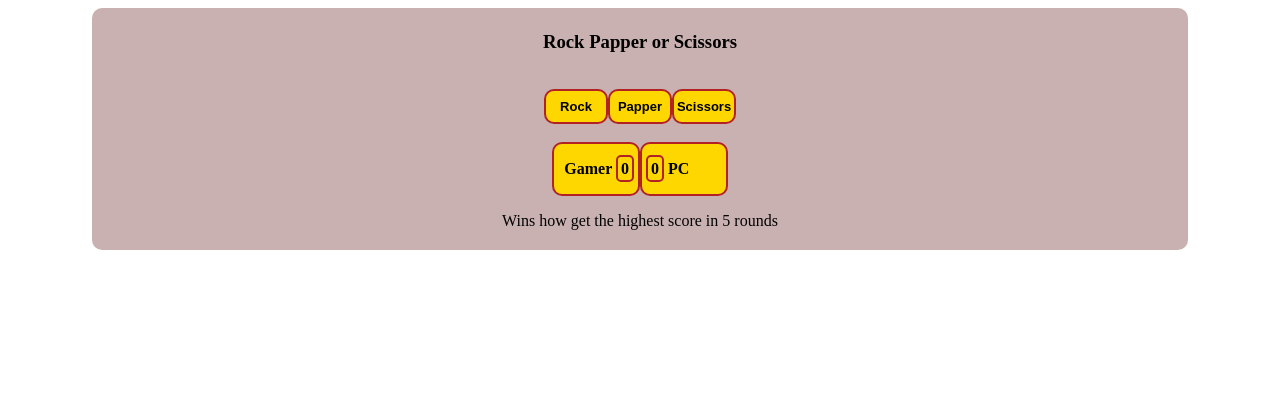
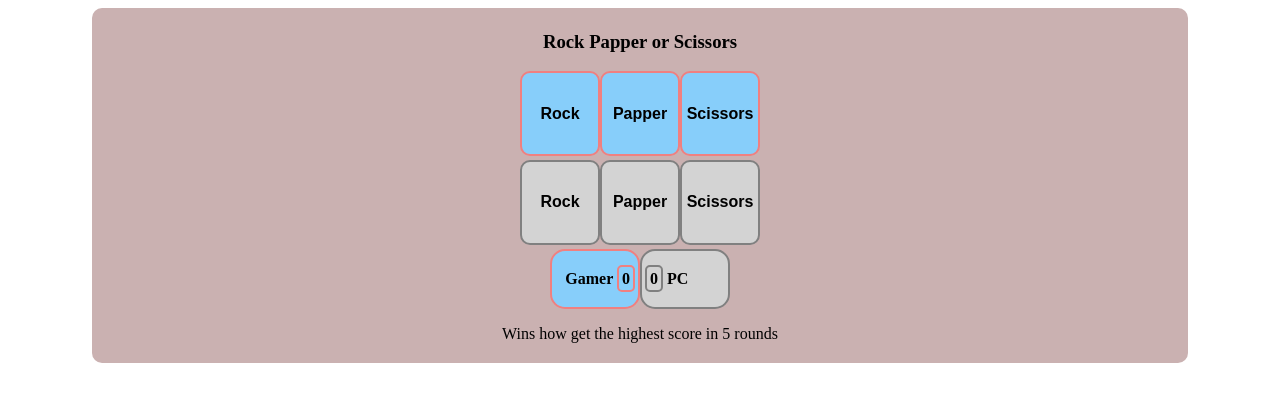
Before and after one commit to eduarmarin/rockPaperScissors, a plain HTML site: page index.html in a window 1280 px wide. Drawn offline with Linux system fonts and the light colour scheme.

Commit message:
This is the last version, files html, css and js were updated

```diff
--- a/index.html
+++ b/index.html
@@ -15,13 +15,17 @@
     <div class="rockpapperscissors">
 
       <h3> Rock Papper or Scissors</h3>
-      <br/>
+
       <div class="buttons">
           <button class="button" type="button" onclick="playerSelection1()" id="playerSelection1"> Rock </button>
           <button class="button" type="button" onclick="playerSelection2()" id="playerSelection2"> Papper </button>
           <button class="button" type="button" onclick="playerSelection3()" id="playerSelection3"> Scissors </button>
       </div>
-      <br/>
+      <div class="pcbuttons">
+          <button class="pcbutton" type="button" id="pcrock"> Rock </button>
+          <button class="pcbutton" type="button" id="pcpapper"> Papper </button>
+          <button class="pcbutton" type="button" id="pcscissor"> Scissors </button>
+      </div>
       <div class="score">
           <div class="gamerscore">
               <p>Gamer <span id="gamer">0</span></p>
--- a/main.js
+++ b/main.js
@@ -73,22 +73,19 @@ function playRound() {
    document.getElementById("gamer").innerHTML = c;
 
     if ((counter.length % 5) === 0) {
-      if(a === 5){         //this one gets the winner
-        varRound="Nobody wins";
-      }
       if(b === c){
         console.log("Game tied");
       }
       if(c > b){
         varRound="Gamer wins";
-        //var winCounter=counter.indexOf("Pc lose");
       }
       if(b > c){
         varRound="Pc wins";
-        //winCounter=counter.indexOf("You lose");
       }
-      //console.log("fifth round");
-      document.getElementById("round").innerHTML = "Fifth round, " +varRound +" the Game"+"<br>"+"<br>"+"Game stars again, wins how get the highest score in 5 roounds";
+      if(a === 5){
+        varRound="Nobody wins";
+      }
+      document.getElementById("round").innerHTML = "Fifth round, " +varRound +" the Game"+"<br>"+"<br>"+"Start again, wins the highest score in 5 rounds";
       counter.length = 0;//array to cero again
     }                    // round counter section end
   }
@@ -97,14 +94,17 @@ function getComputerChoice() {
     var varCt= getRandom();
     //console.log(var2);
     if (varCt<33) {
-      //console.log('smaller than 33 rock');
+      removeBluePc();
+      document.getElementById("pcrock").classList.add("blue");
       return ("Rock"); // choose Rock
     } else {
         if (varCt>66){
-          //console.log('greater than 66 papper');
+          removeBluePc();
+          document.getElementById("pcpapper").classList.add("blue");
           return ("Papper"); // choose Papper
         } else {
-            //console.log('between scissors');
+            removeBluePc();
+            document.getElementById("pcscissor").classList.add("blue");
             return ("Scissors"); // choose Scissor
           }
       }
@@ -118,3 +118,8 @@ function removeBlue() {
   document.getElementById("playerSelection2").classList.remove("blue");
   document.getElementById("playerSelection3").classList.remove("blue");
 }
+function removeBluePc() {
+  document.getElementById("pcrock").classList.remove("blue");
+  document.getElementById("pcpapper").classList.remove("blue");
+  document.getElementById("pcscissor").classList.remove("blue");
+}
--- a/style.css
+++ b/style.css
@@ -5,7 +5,8 @@
     width: 85vw;
 }
 
-.buttons{
+.buttons,
+.pcbuttons {
     display: flex;
     flex-direction: row;
     align-items: center;
@@ -15,71 +16,107 @@
     display: flex;
     align-items: center;
     justify-content: center;
-    width: 64px;
-    height: 5ex;
-    background-color: gold;
-    border: 2px solid firebrick;
+    width: 80px;
+    height: 10ex;
+    background-color: lightskyblue;
+    border: 2px solid lightcoral;
     border-radius: 10px;
     font-weight: bold;
-    font-size: small;
+    font-size: medium;
     color: black;
     cursor: pointer;
+    margin-bottom: 4px;
 }
-.score{
+.pcbutton{
+    display: flex;
+    align-items: center;
+    justify-content: center;
+    width: 80px;
+    height: 10ex;
+    background-color: lightgrey;
+    border: 2px solid gray;
+    border-radius: 10px;
+    font-weight: bold;
+    font-size: medium;
+    color: black;
+    cursor: pointer;
+    margin-bottom: 4px;
+}
+.score{ /* this one contain pcscore and gamerscore*/
     display: flex;
     flex-direction: row;
     align-items: center;
     justify-content: center;
 }
+#playerSelection1.blue {
+    background-color:  rgb(74, 74, 206);
+}
+#playerSelection2.blue {
+    background-color:  rgb(74, 74, 206);
+}
+#playerSelection3.blue {
+    background-color:  rgb(74, 74, 206);
+}
+#pcrock.blue{
+    background-color: rgba(245, 25, 25, 0.89);
+}
+#pcpapper.blue{
+    background-color: rgba(245, 25, 25, 0.89);
+}
+#pcscissor.blue{
+    background-color: rgba(245, 25, 25, 0.89);
+}
+.pcbutton:hover,
+#pcrock.blue:hover,
+#pcpapper.blue:hover,
+#pcscissor.blue:hover{
+    background-color: rgba(245, 25, 25, 0.89);
+}
+.button:hover,
+#playerSelection1.blue:hover,
+#playerSelection2.blue:hover,
+#playerSelection3.blue:hover{
+    background-color: rgb(74, 74, 206);
+}
 .gamerscore{
     width: 80px;
     padding-right: 4px;
-    background-color: gold;
+    /*background-color: gold;*/
     display: flex;
     align-items: center;
     justify-content: flex-end;
-    border: 2px solid firebrick;
-    border-radius: 10px;
+    /*border: 2px solid firebrick;*/
+    border-radius: 15px;
     font-weight: bold;
+    background-color: lightskyblue;
+    border: 2px solid lightcoral;
+    padding: 3px;
 }
 .pcscore{
     width: 80px;
     padding-left: 4px;
-    background-color: gold;
+    /*background-color: gold;*/
     display: flex;
     align-items: center;
     justify-content: flex-start;
-    border: 2px solid firebrick;
-    border-radius: 10px;
+    /*border: 2px solid firebrick;*/
+    border-radius: 15px;
     font-weight: bold;
-}
-#playerSelection1.blue{
-    background-color: blue;
-}
-#playerSelection2.blue {
-    background-color: blue;
-}
-#playerSelection3.blue {
-    background-color: blue;
-}
-
-.button:hover,
-#playerSelection1.blue:hover,
-#playerSelection2.blue:hover,
-#playerSelection3.blue:hover{
-    background-color: red;
+    background-color: lightgrey;
+    border: 2px solid gray;
+    padding: 3px;
 }
 
 #gamer{
-    background-color: gold;
-    border: 2px solid firebrick;
+    background-color: lightskyblue;
+    border: 2px solid lightcoral;
     padding: 3px;
     border-radius: 5px;
 
 }
 #pc{
-    background-color: gold;
-    border: 2px solid firebrick;
+    background-color: lightgrey;
+    border: 2px solid gray;
     padding: 3px;
     border-radius: 5px;
 
```
